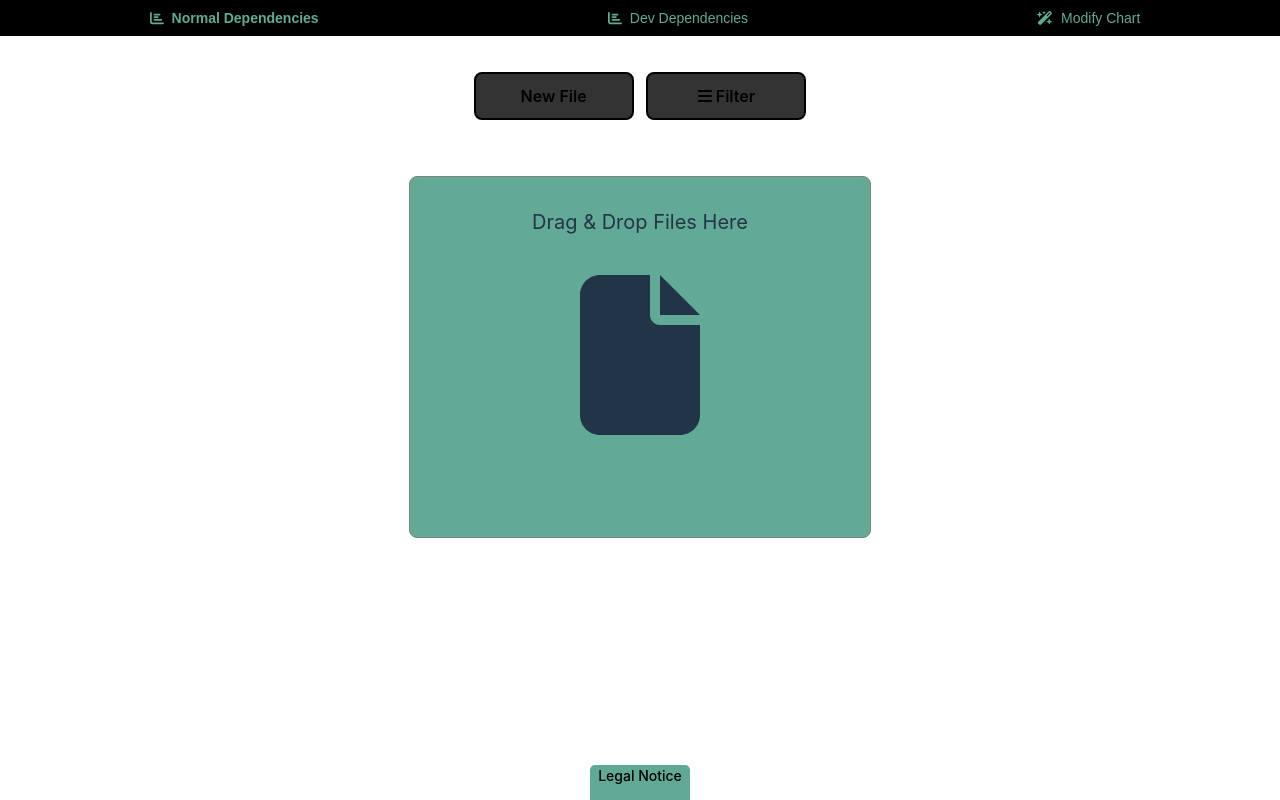
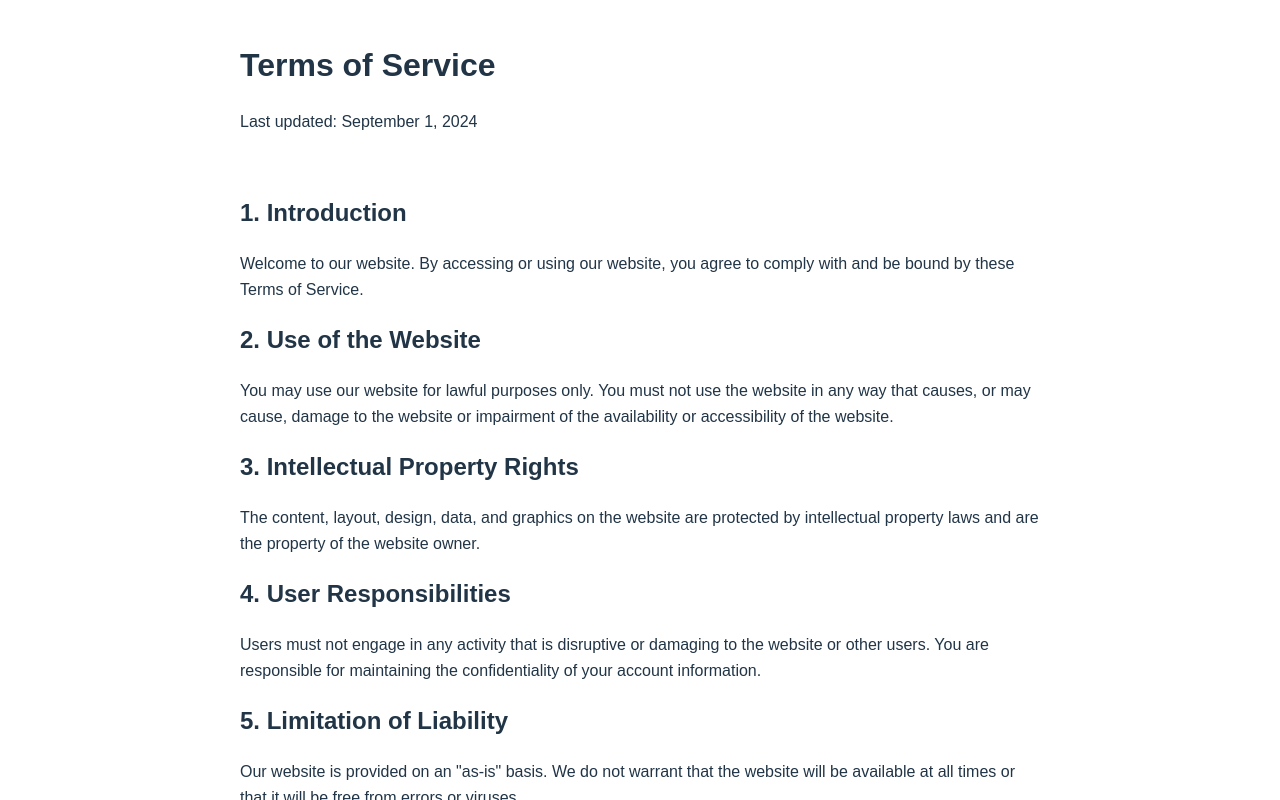
Before and after one commit to fraunhofer-iem/Technical-Lag-Frontend, a React (Vite) app: page /terms-of-service in a window 1280 px wide. Built offline with nearby package versions, Linux system fonts and the light colour scheme.

Commit message:
Added new landing pag, Updated footer links to privacy policy and ToS

```diff
--- a/src/App.tsx
+++ b/src/App.tsx
@@ -1,13 +1,21 @@
 import * as React from "react";
-import Header from "./header/Header.tsx";
-import StickyNoteComponent from "./footer/stickynote/StickyNoteComponent.tsx";
+import {BrowserRouter as Router, Route, Routes} from 'react-router-dom';
+import WelcomePage from './welcome/WelcomePage';
+import DragAndDropPage from "./filehandling/DragAndDropPage.tsx";
+import ToSPage from "./legalnotice/ToSPage.tsx";
+import PrivacyPolicyPage from "./legalnotice/PrivacyPolicyPage.tsx";
 
 const App: React.FC = () => {
     return (
-        <>
-            <Header/>
-            <StickyNoteComponent/>
-        </>
+        <Router>
+            <Routes>
+                <Route path="/" element={<WelcomePage/>}/>
+                <Route path="/drag-n-drop" element={<DragAndDropPage/>}/>
+                <Route path="/terms-of-service" element={<ToSPage/>}/>
+                <Route path="/privacy-policy" element={<PrivacyPolicyPage/>}/>
+                //TODO
+            </Routes>
+        </Router>
     );
 };
 
--- a/src/footer/Footer.tsx
+++ b/src/footer/Footer.tsx
@@ -1,5 +1,6 @@
 import {Box, Column, Copyright, FooterContainer, FooterLink, Row,} from "./FooterStyles";
 import React from "react";
+import {Link} from "react-router-dom";
 
 interface FooterProps {
     isFooterOpen: boolean;
@@ -14,12 +15,12 @@ const Footer: React.FC<FooterProps> = ({isFooterOpen}) => {
                             <Copyright>&copy; Fraunhofer IEM. All rights reserved.</Copyright>
                         </Column>
                         <Column>
-                            <FooterLink href="#">
-                                Security Policy
+                            <FooterLink  as={Link} to="/privacy-policy">
+                                Privacy Policy
                             </FooterLink>
                         </Column>
                         <Column>
-                            <FooterLink href="#">
+                            <FooterLink as={Link} to="/terms-of-service">
                                 Terms of Service
                             </FooterLink>
                         </Column>
--- a/src/footer/FooterStyles.tsx
+++ b/src/footer/FooterStyles.tsx
@@ -15,7 +15,7 @@ export const FooterContainer = styled.div<{ $isfooteropen: boolean }>`
     display: flex;
     flex-direction: column;
     justify-content: center;
-    width: 50vw;
+    width: 60vw;
     margin: 0 auto;
     background: #63aa96;
     padding: 1px;
@@ -40,10 +40,10 @@ export const Row = styled.div`
 `;
 
 export const FooterLink = styled.a`
-    color: #000000;
+    color: #ffffff;
     margin: auto;
-    font-size: 12px;
-    font-weight: 500;
+    font-size: 13px;
+    font-weight: 400;
 
     &:hover {
         color: #ffffff;
@@ -53,6 +53,6 @@ export const FooterLink = styled.a`
 
 export const Copyright = styled.p`
     font-size: 12px;
-    color: #000000;
-    font-weight: 500;
+    color: #ffffff;
+    font-weight: 400;
 `
--- a/src/footer/stickynote/StickyNoteStyles.tsx
+++ b/src/footer/stickynote/StickyNoteStyles.tsx
@@ -14,7 +14,7 @@ export const StickyNoteContainer = styled.div<{ $isfooteropen: boolean }>`
 export const StickyNote = styled.div`
     background-color: #62a995;
     font-size: 14px;
-    color: black;
+    color: white;
     border-radius: 5px;
     width: 100px;
     height: 50px;
--- /dev/null
+++ b/src/legalnotice/PrivacyPolicyPage.tsx
@@ -0,0 +1,60 @@
+import React from 'react';
+import {PPPStyles} from "./PrivacyPolicyPageStyles.tsx";
+
+const PrivacyPolicy: React.FC = () => {
+    return (
+        <div style={PPPStyles.container}>
+            <h1 style={PPPStyles.title}>Privacy Policy</h1>
+            <p style={PPPStyles.description}>Last updated: September 1, 2024</p>
+            <br/>
+            <h2 style={PPPStyles.section}>1. Introduction</h2>
+            <p style={PPPStyles.description}>
+                This Privacy Policy explains how we collect, use, and protect your personal information. We are
+                committed to safeguarding your privacy and ensuring your data is handled responsibly.
+            </p>
+
+            <h2 style={PPPStyles.section}>2. Information We Collect</h2>
+            <p style={PPPStyles.description}>
+                We collect personal information that you provide to us, such as your name, email address, and other
+                contact details. We may also collect information about your use of our services.
+            </p>
+
+            <h2 style={PPPStyles.section}>3. How We Use Your Information</h2>
+            <p style={PPPStyles.description}>
+                We use your information to provide and improve our services, communicate with you, and ensure compliance
+                with our policies.
+            </p>
+
+            <h2 style={PPPStyles.section}>4. Data Sharing and Disclosure</h2>
+            <p style={PPPStyles.description}>
+                We do not share your personal information with third parties except as required by law or with your
+                consent.
+            </p>
+
+            <h2 style={PPPStyles.section}>5. Data Security</h2>
+            <p style={PPPStyles.description}>
+                We implement appropriate security measures to protect your data from unauthorized access and misuse.
+            </p>
+
+            <h2 style={PPPStyles.section}>6. Your Rights</h2>
+            <p style={PPPStyles.description}>
+                You have the right to access, correct, and delete your personal information. You may also object to the
+                processing of your data in certain circumstances.
+            </p>
+
+            <h2 style={PPPStyles.section}>7. Changes to This Policy</h2>
+            <p style={PPPStyles.description}>
+                We may update this Privacy Policy from time to time. We encourage you to review this page periodically
+                to stay informed about how we are protecting your information.
+            </p>
+
+            <h2 style={PPPStyles.section}>8. Contact Us</h2>
+            <p style={PPPStyles.description}>
+                If you have any questions or concerns about this Privacy Policy, please contact us at
+                privacy@example.com.
+            </p>
+        </div>
+    );
+};
+
+export default PrivacyPolicy;
--- /dev/null
+++ b/src/legalnotice/PrivacyPolicyPageStyles.tsx
@@ -0,0 +1,23 @@
+export const PPPStyles = {
+    container: {
+        padding: "20px",
+        maxWidth: "800px",
+        margin: "auto",
+        fontFamily: "Arial, sans-serif",
+    },
+
+    title: {
+        fontSize: "2em",
+        marginBottom: "20px",
+    },
+
+    section: {
+        fontSize: "1.5em",
+        marginTop: "20px",
+    },
+
+    description: {
+        fontSize: "1em",
+        lineHeight: "1.6",
+    },
+};
--- /dev/null
+++ b/src/legalnotice/ToSPage.tsx
@@ -0,0 +1,55 @@
+import React from 'react';
+import {ToSPageStyles} from "./TosPageStyles.tsx";
+
+
+const TermsOfService: React.FC = () => {
+    return (
+        <div style={ToSPageStyles.container}>
+            <h1 style={ToSPageStyles.title}>Terms of Service</h1>
+            <p style={ToSPageStyles.description}>Last updated: September 1, 2024</p>
+            <br/>
+            <h2 style={ToSPageStyles.section}>1. Introduction</h2>
+            <p style={ToSPageStyles.description}>
+                Welcome to our website. By accessing or using our website, you agree to comply with and be bound by
+                these Terms of Service.
+            </p>
+
+            <h2 style={ToSPageStyles.section}>2. Use of the Website</h2>
+            <p style={ToSPageStyles.description}>
+                You may use our website for lawful purposes only. You must not use the website in any way that causes,
+                or may cause, damage to the website or impairment of the availability or accessibility of the website.
+            </p>
+
+            <h2 style={ToSPageStyles.section}>3. Intellectual Property Rights</h2>
+            <p style={ToSPageStyles.description}>
+                The content, layout, design, data, and graphics on the website are protected by intellectual property
+                laws and are the property of the website owner.
+            </p>
+
+            <h2 style={ToSPageStyles.section}>4. User Responsibilities</h2>
+            <p style={ToSPageStyles.description}>
+                Users must not engage in any activity that is disruptive or damaging to the website or other users. You
+                are responsible for maintaining the confidentiality of your account information.
+            </p>
+
+            <h2 style={ToSPageStyles.section}>5. Limitation of Liability</h2>
+            <p style={ToSPageStyles.description}>
+                Our website is provided on an "as-is" basis. We do not warrant that the website will be available at all
+                times or that it will be free from errors or viruses.
+            </p>
+
+            <h2 style={ToSPageStyles.section}>6. Changes to Terms</h2>
+            <p style={ToSPageStyles.description}>
+                We may update these Terms of Service from time to time. You should review this page periodically to stay
+                informed of any changes.
+            </p>
+
+            <h2 style={ToSPageStyles.section}>7. Contact Us</h2>
+            <p style={ToSPageStyles.description}>
+                If you have any questions about these Terms of Service, please contact us at support@example.com.
+            </p>
+        </div>
+    );
+};
+
+export default TermsOfService;
--- /dev/null
+++ b/src/legalnotice/TosPageStyles.tsx
@@ -0,0 +1,23 @@
+export const ToSPageStyles = {
+    container: {
+        padding: "20px",
+        maxWidth: "800px",
+        margin: "auto",
+        fontFamily: "Arial, sans-serif",
+    },
+
+    title: {
+        fontSize: "2em",
+        marginBottom: "20px",
+    },
+
+    section: {
+        fontSize: "1.5em",
+        marginTop: "20px",
+    },
+
+    description: {
+        fontSize: "1em",
+        lineHeight: "1.6",
+    },
+};
--- /dev/null
+++ b/src/welcome/WelcomePage.tsx
@@ -0,0 +1,30 @@
+import React from 'react';
+import { useNavigate } from 'react-router-dom'; // Updated to use useNavigate for React Router v6
+import StickyNoteComponent from "../footer/stickynote/StickyNoteComponent.tsx";
+import { WelcomePageStyles } from "./WelcomePageStyles";
+
+
+const WelcomePage: React.FC = () => {
+    const navigate = useNavigate();
+
+    const handleClick = () => {
+        navigate('/drag-n-drop'); // Change '/next-page' to the path you want to navigate to
+    };
+
+    return (
+        <div style={WelcomePageStyles.container}>
+            <h1 style={WelcomePageStyles.title}>LibYear Analyzer</h1>
+            <p style={WelcomePageStyles.description}>
+                This tool helps with analysing the technical lag to all of your projects in a user friendly way. It's designed to improve your workflow and make your life easier.
+                LibYear Analyzer displays your project structure in a dependency tree to better visualise the areas of improvement.
+                Get started by clicking the button below!
+            </p>
+            <button style={WelcomePageStyles.getStartedButton} onClick={handleClick}>
+                Get Started
+            </button>
+            <StickyNoteComponent />
+        </div>
+    );
+};
+
+export default WelcomePage;
--- /dev/null
+++ b/src/welcome/WelcomePageStyles.tsx
@@ -0,0 +1,32 @@
+export const WelcomePageStyles = {
+    container: {
+        display: 'flex',
+        flexDirection: 'column' as const,
+        justifyContent: 'center',
+        alignItems: 'center',
+        height: '100vh',
+        backgroundColor: '#f5f5f5',
+        padding: '0 20px',
+    },
+    title: {
+        fontSize: '3rem',
+        marginBottom: '1rem',
+        color: '#333',
+    },
+    description: {
+        fontSize: '1.2rem',
+        textAlign: 'center' as const,
+        marginBottom: '2rem',
+        color: '#666',
+        maxWidth: '600px',
+    },
+    getStartedButton: {
+        padding: '10px 20px',
+        fontSize: '1rem',
+        color: '#fff',
+        backgroundColor: '#72a695',
+        border: 'none',
+        borderRadius: '5px',
+        cursor: 'pointer',
+    },
+};
```
